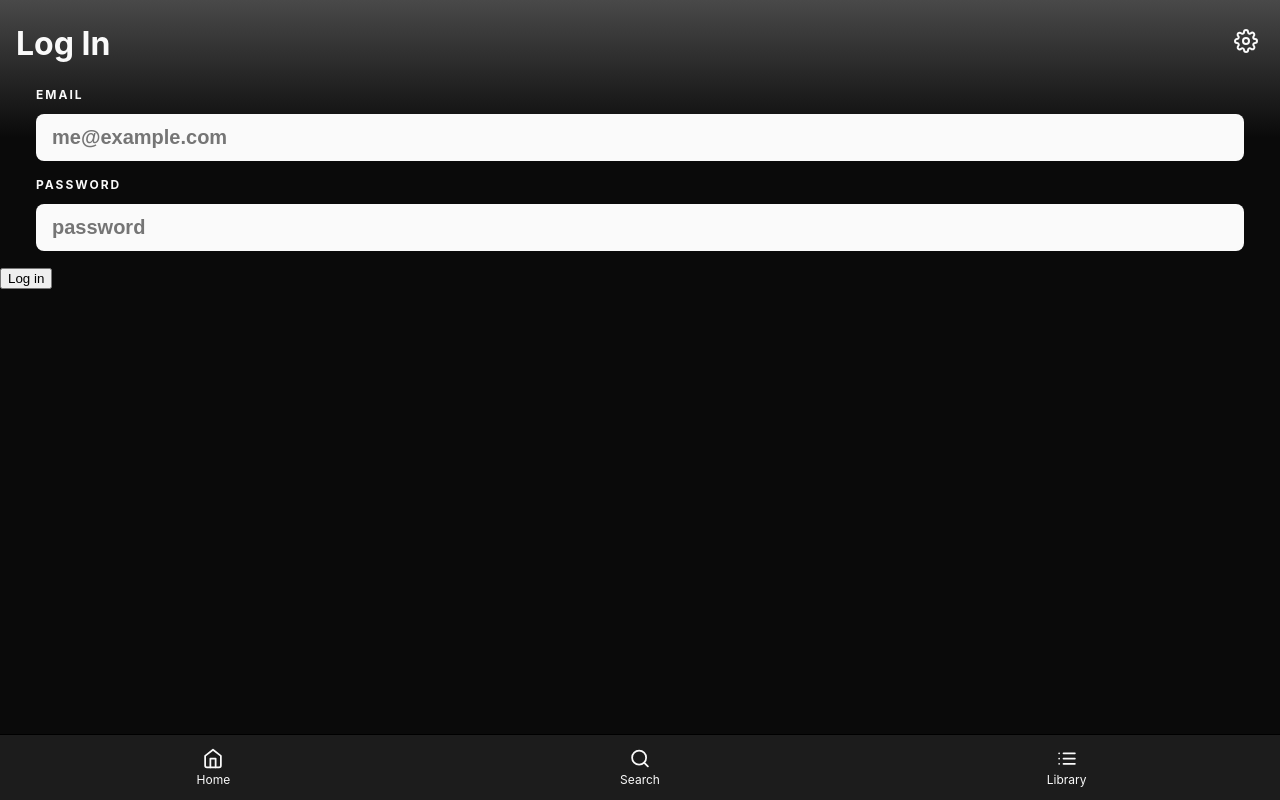
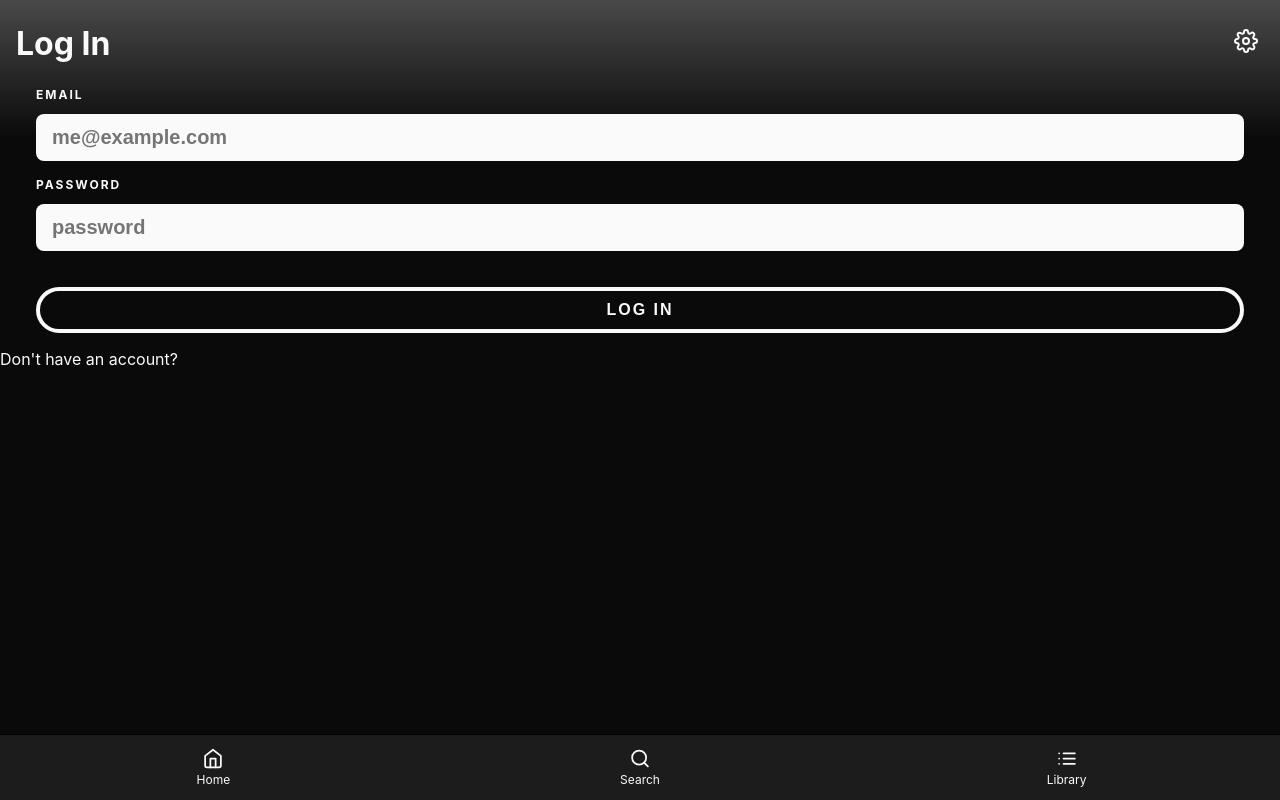
Before and after one commit to ethanling/trash-talkers-learn, a React (Create React App) app: page /login in a window 1280 px wide. Built offline with nearby package versions, Linux system fonts and the light colour scheme; no server answers.

Commit message:
Layout improvments

```diff
--- a/src/authentication/Auth.js
+++ b/src/authentication/Auth.js
@@ -9,8 +9,12 @@ export const AuthProvider = ({ children }) => {
 
     useEffect(() => {
         appAuth.auth().onAuthStateChanged(setCurrentUser);
-        currentUser ? (setLoading(false)) : (setLoading(true));
+        foo();
     }, []);
+
+    const foo = () => {
+        console.log(currentUser)
+    }
 
     return (
         <AuthContext.Provider
--- /dev/null
+++ b/src/components/Button.js
@@ -0,0 +1,26 @@
+import React from "react";
+import styled from "styled-components";
+
+const Button = ({ action, text }) => {
+    const StyledButton = styled.button`
+        background: none;
+        font-size: 1em;
+        font-weight: bold;
+        padding: 10px 20px 10px 20px;
+        color: #fafafa;
+        border: 4px solid #fafafa;
+        border-radius: 24px;
+        text-transform: uppercase;
+        letter-spacing: 2px;
+        transition: all 0.2s ease;
+
+        :hover {
+            box-shadow: 0 0 10px 0 #000;
+            transform: scale(1.03);
+        }
+    `;
+
+    return <StyledButton onClick={action}>{text}</StyledButton>;
+};
+
+export default Button;
--- a/src/components/LoginForm.js
+++ b/src/components/LoginForm.js
@@ -1,5 +1,6 @@
 import React from 'react';
 import styled from 'styled-components';
+import Button from '../components/Button'
 
 const StyledLoginForm = styled.form`
 
@@ -32,20 +33,29 @@ const StyledLabel = styled.label`
     margin-bottom: 1em;
 `;
 
-const StyledButton = styled.button``;
-
 const LoginForm = ({ action }) => {
     return (
         <StyledLoginForm onSubmit={action}>
             <StyledRow>
                 <StyledLabel>Email</StyledLabel>
-                <StyledInput name="email" type="email" placeholder="me@example.com" />
+                <StyledInput
+                    name="email"
+                    type="email"
+                    placeholder="me@example.com"
+                />
             </StyledRow>
             <StyledRow>
                 <StyledLabel>Password</StyledLabel>
-                <StyledInput name="password" type="password" placeholder="password" />
+                <StyledInput
+                    name="password"
+                    type="password"
+                    placeholder="password"
+                />
             </StyledRow>
-            <button type="submit">Log in</button>
+            <br />
+            <StyledRow>
+                <Button type="submit" text="Log In" />
+            </StyledRow>
         </StyledLoginForm>
     );
 };
--- a/src/pages/Login.js
+++ b/src/pages/Login.js
@@ -43,6 +43,7 @@ const Login = ({ history }) => {
             <Header title="Log In" />
             <StyledWrapper>
                 <LoginForm action={handleLogin} />
+                <a>Don't have an account?</a>
             </StyledWrapper>
         </StyledPageContainer>
     );
--- a/src/pages/Settings.js
+++ b/src/pages/Settings.js
@@ -1,25 +1,9 @@
 import React from 'react';
-import styled from 'styled-components';
+import Button from '../components/Button'
 import Modal from '../components/Modal';
 import appAuth from '../authentication/config'
 
-const StyledButton = styled.button`
-    background: none;
-    font-size: 1em;
-    font-weight: bold;
-    padding: 10px 20px 10px 20px;
-    color: #fafafa;
-    border: 4px solid #fafafa;
-    border-radius: 24px;
-    text-transform: uppercase;
-    letter-spacing: 2px;
-    transition: all 0.2s ease;
 
-    :hover {
-        box-shadow: 0 0 10px 0 #000;
-        transform: scale(1.03);
-    }
-`;
 
 const Settings = ({ toggle }) => {
 
@@ -30,9 +14,7 @@ const Settings = ({ toggle }) => {
 
     return (
         <Modal toggle={toggle}>
-            <StyledButton onClick={ handleSignOut}>
-                Sign Out
-            </StyledButton>
+            <Button action={ handleSignOut} text='Sign Out' />
         </Modal>
     );
 }
```
